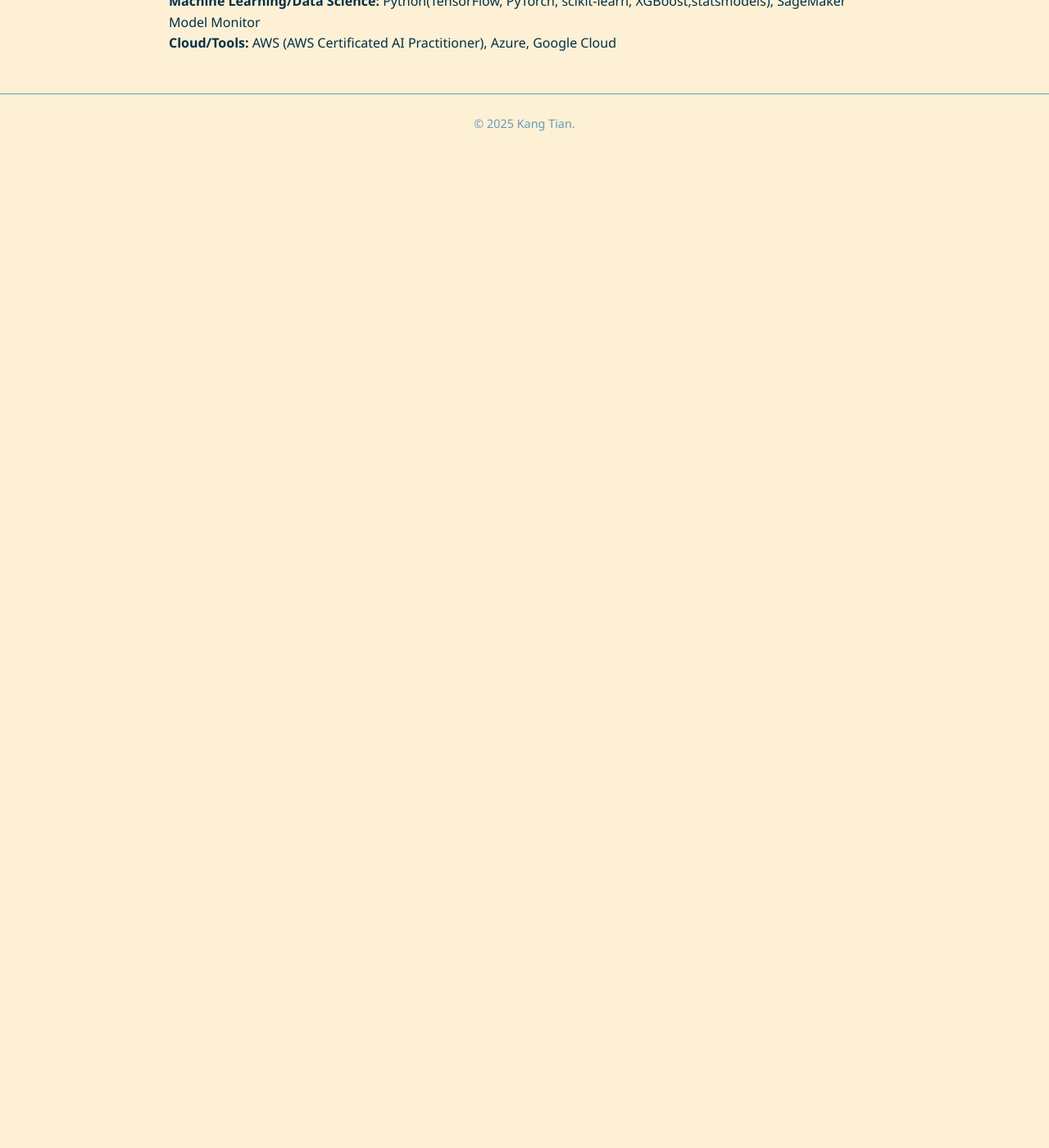
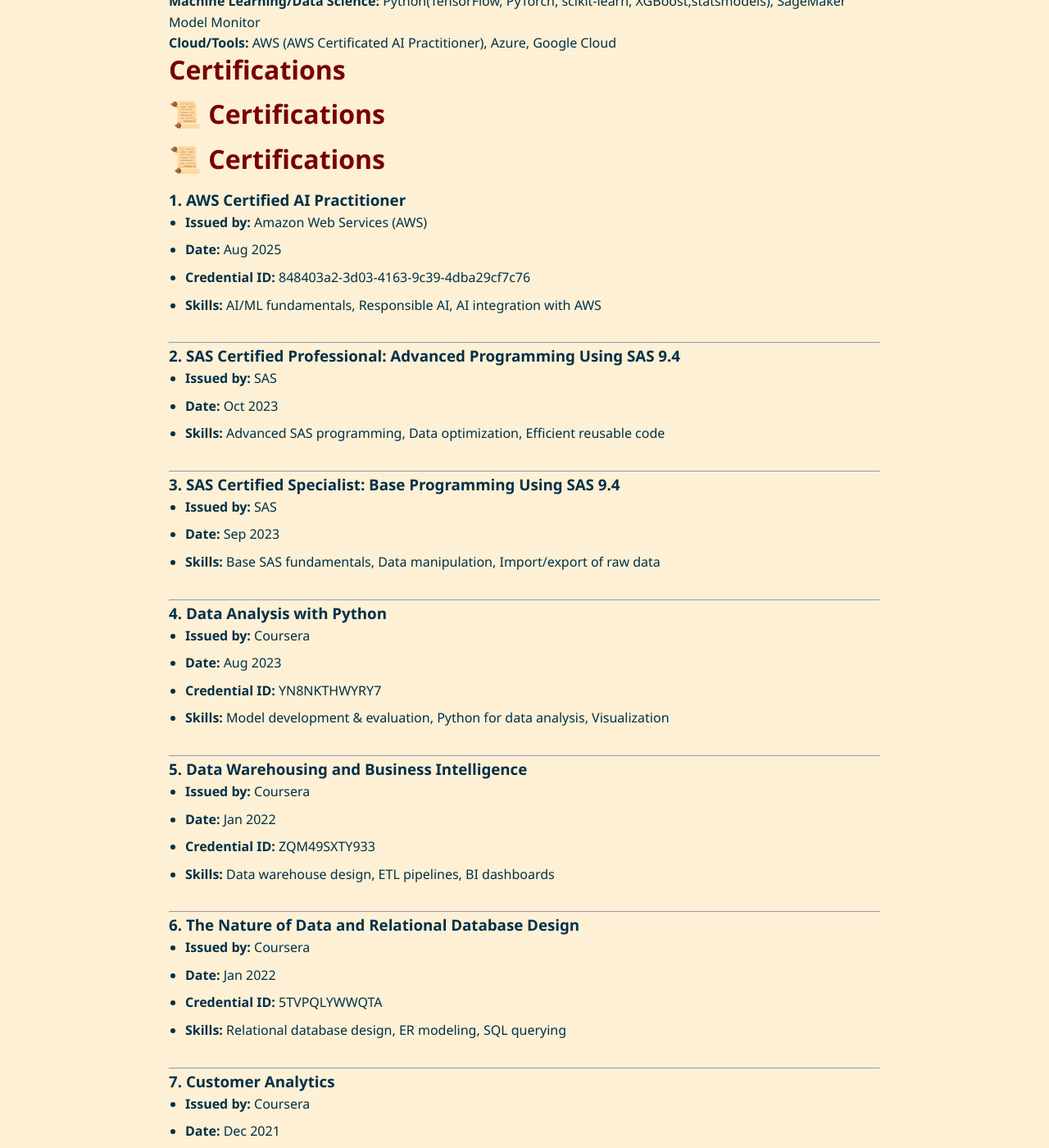
Before and after one commit to kang-tian/kang-tian.github.io, a Jekyll site: the page built from skills.md, in a window 1280 px wide and 1400 px high, scrolled down 219 px. Shown: the whole window at 82% size. Built offline with Jekyll 4.4.1, drawn with Linux system fonts in a browser that asks for light colours; before the commit the page ends 900 px from its top, so only the background shows below that; some of the changed text lies outside the part shown.

Commit message:
Update skills.md

```diff
--- a/skills.md
+++ b/skills.md
@@ -13,3 +13,70 @@ permalink: /skills/
 **Machine Learning/Data Science:** Python(TensorFlow, PyTorch, scikit-learn, XGBoost,statsmodels), SageMaker Model Monitor  <br>
 
 **Cloud/Tools:** AWS (AWS Certificated AI Practitioner), Azure, Google Cloud
+
+
+# Certifications
+# 📜 Certifications
+
+# 📜 Certifications
+
+### 1. AWS Certified AI Practitioner
+- **Issued by:** Amazon Web Services (AWS)
+- **Date:** Aug 2025
+- **Credential ID:** 848403a2-3d03-4163-9c39-4dba29cf7c76
+- **Skills:** AI/ML fundamentals, Responsible AI, AI integration with AWS
+
+---
+
+### 2. SAS Certified Professional: Advanced Programming Using SAS 9.4
+- **Issued by:** SAS
+- **Date:** Oct 2023
+- **Skills:** Advanced SAS programming, Data optimization, Efficient reusable code
+
+---
+
+### 3. SAS Certified Specialist: Base Programming Using SAS 9.4
+- **Issued by:** SAS
+- **Date:** Sep 2023
+- **Skills:** Base SAS fundamentals, Data manipulation, Import/export of raw data
+
+---
+
+### 4. Data Analysis with Python
+- **Issued by:** Coursera
+- **Date:** Aug 2023
+- **Credential ID:** YN8NKTHWYRY7
+- **Skills:** Model development & evaluation, Python for data analysis, Visualization
+
+---
+
+### 5. Data Warehousing and Business Intelligence
+- **Issued by:** Coursera
+- **Date:** Jan 2022
+- **Credential ID:** ZQM49SXTY933
+- **Skills:** Data warehouse design, ETL pipelines, BI dashboards
+
+---
+
+### 6. The Nature of Data and Relational Database Design
+- **Issued by:** Coursera
+- **Date:** Jan 2022
+- **Credential ID:** 5TVPQLYWWQTA
+- **Skills:** Relational database design, ER modeling, SQL querying
+
+---
+
+### 7. Customer Analytics
+- **Issued by:** Coursera
+- **Date:** Dec 2021
+- **Credential ID:** DH5YNW2H58SC
+- **Skills:** Customer segmentation, Predictive analytics, Data-driven marketing
+
+---
+
+### 8. Understanding and Visualizing Data with Python
+- **Issued by:** Coursera
+- **Date:** Dec 2021
+- **Credential ID:** 3SB74K49B2CM
+- **Skills:** Python visualization (Matplotlib, Seaborn), EDA, Statistical analysis
+<p> &nbsp </p>
```
